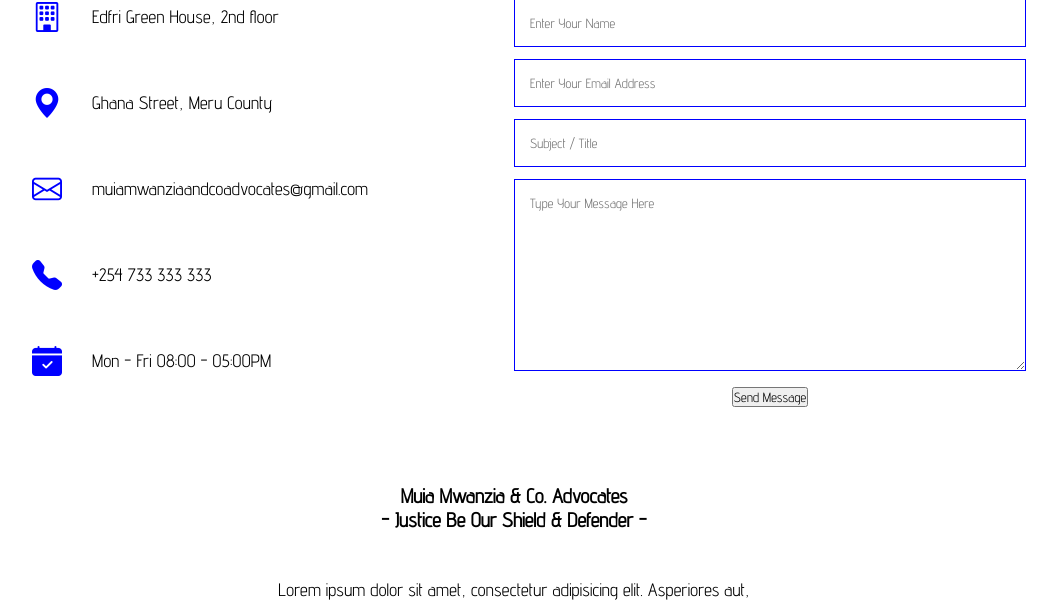
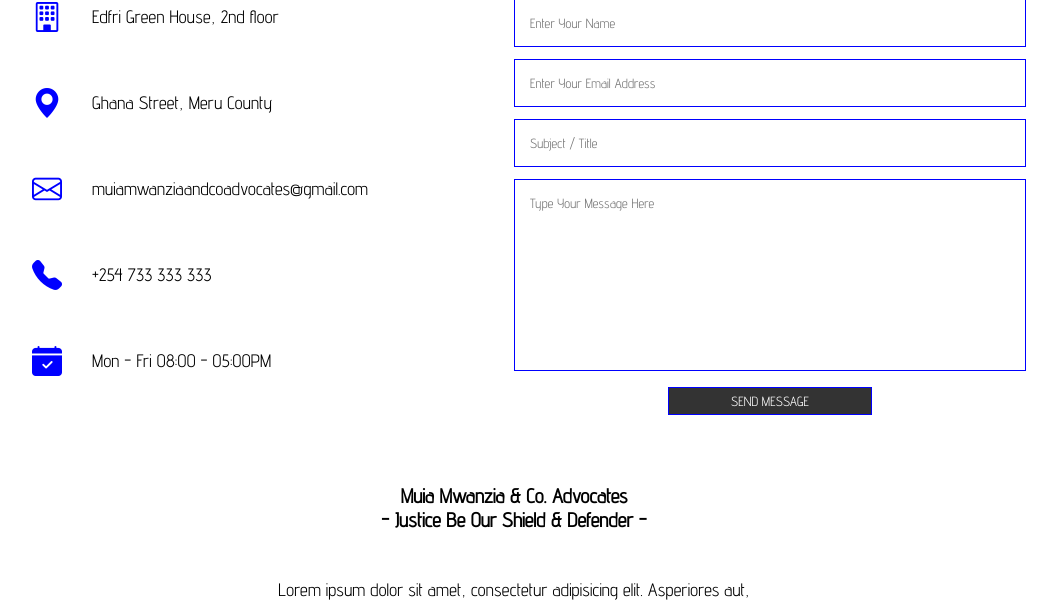
Before and after one commit to Charles-Muia/The_Marathon_Continues, a PHP site: page /Contact.php in a window 1280 px wide. Shown: the part 1186-1790 px from the top of the page, without its empty margins (126-1183 px from the left). Run offline with PHP 8.4, Linux system fonts and the light colour scheme; some libraries are stand-ins or nearby versions.

Commit message:
Lawfirm_8

```diff
--- a/Style.css
+++ b/Style.css
@@ -1188,5 +1188,16 @@
             margin-bottom: 12px;
             border: 1px solid blue;
             box-sizing: border-box;
+            resize: none;
+        }
 
+        .Learn-btn {
+            border: 1px solid blue;
+            padding: 5px;
+            width: 40%;
+            background: #333;
+            color: white;
+            font-weight: 550;
+            text-transform: uppercase;
+            cursor: pointer;
         }
--- /dev/null
+++ b/form.php
@@ -0,0 +1,5 @@
+<?php
+$name = $_POST;
+$email = $_POST;
+$subject = $_POST;
+$message = $_POST;
```
